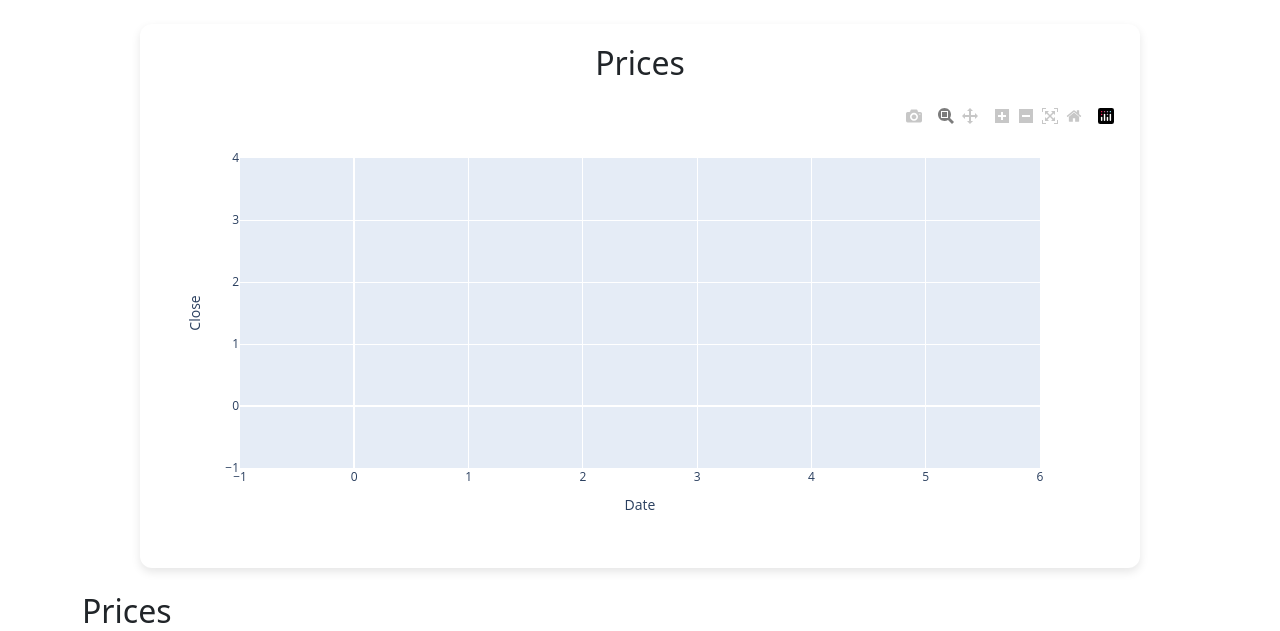
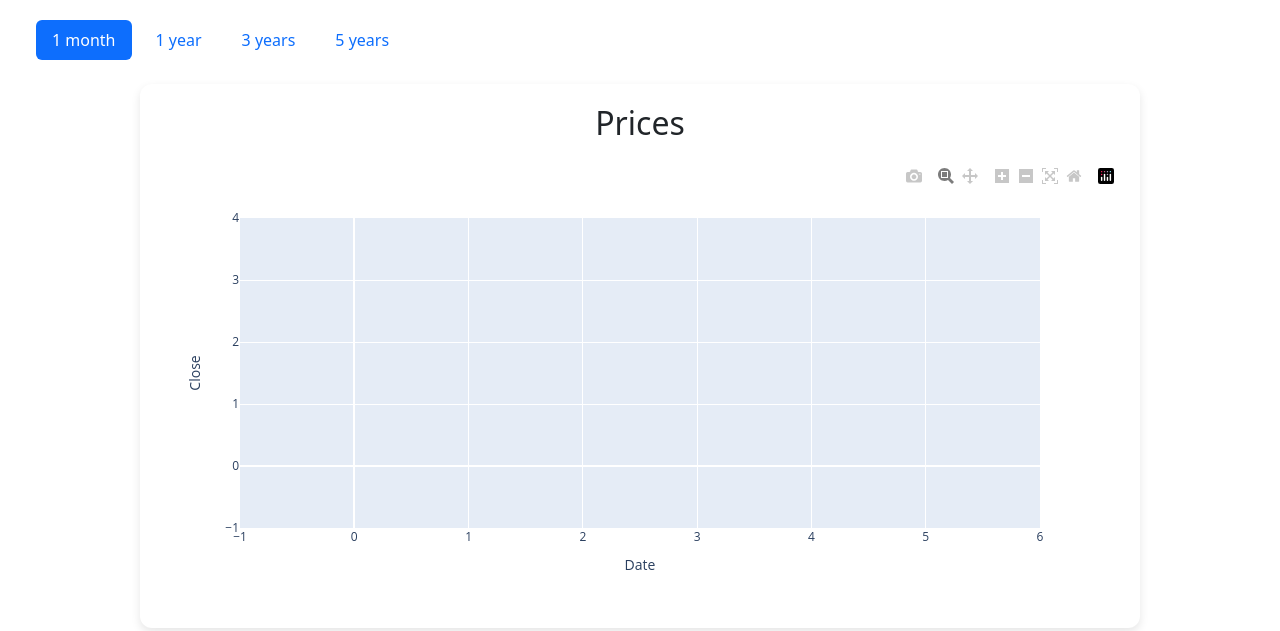
Before and after one commit to Anay12/Stock_Data_Project, a Flask app: page /Prices in a window 1280 px wide. Shown: the part 80-711 px from the top of the page. Run offline with Flask 3, Linux system fonts and the light colour scheme; some libraries are stand-ins or nearby versions.

Commit message:
Added buttons to change time period of chart

```diff
--- a/templates/Prices.html
+++ b/templates/Prices.html
@@ -25,6 +25,24 @@
 <body class="p-4">
 {% include "navbar.html" %}
 
+<div class="container-fluid mb-3">
+    <ul class="nav nav-pills gap-2" id="rangeNav">
+        <li class="nav-item">
+            <button class="nav-link active" data-range="1mo">1 month</button>
+        </li>
+        <li class="nav-item">
+            <button class="nav-link" data-range="1y">1 year</button>
+        </li>
+        <li class="nav-item">
+            <button class="nav-link" data-range="3y">3 years</button>
+        </li>
+        <li class="nav-item">
+            <button class="nav-link" data-range="5y">5 years</button>
+        </li>
+    </ul>
+</div>
+
+
 <div class="chart-container mt-4 mb-4">
     <h2 style="text-align: center;">Prices</h2>
     {{ prices_line_chart|safe }}
```
